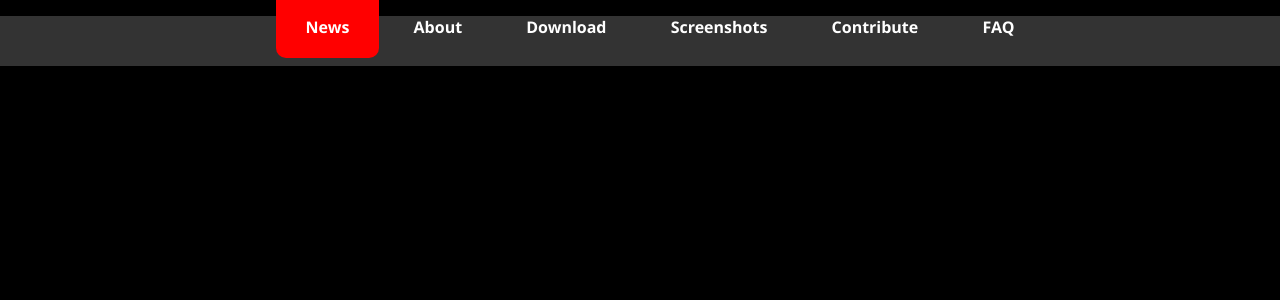
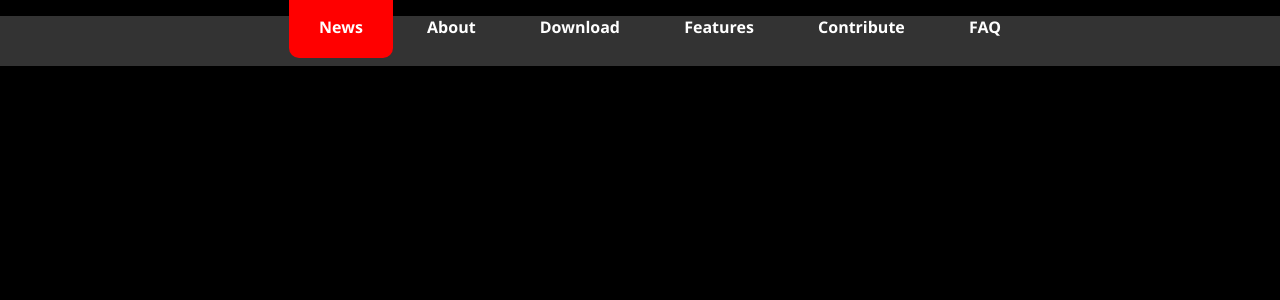
Before and after one commit to zorun/ASCIIpOrtal-web, a PHP site: page /index.php in a window 1280 px wide. Shown: the top 300 px of the page. Run offline with PHP 8.4, Linux system fonts and the light colour scheme.

Commit message:
Add features page

```diff
--- a/index.php
+++ b/index.php
@@ -3,13 +3,13 @@
 require("smarty/libs/Smarty.class.php");
 require_once("smarty/libs/plugins/modifier.markdown.php");
 
-$pages = array("news", "news_all", "about", "download", "screenshot", "contribute", "faq", "making_maps");
+$pages = array("news", "news_all", "about", "download", "features", "contribute", "faq", "making_maps");
 
 // page name => displayed name in the menu
 $menuitems = array("news" => "News",
                    "about" => "About",
                    "download" => "Download",
-                   "screenshot" => "Screenshots",
+                   "features" => "Features",
                    "contribute" => "Contribute",
                    "faq" => "FAQ");
 
```
